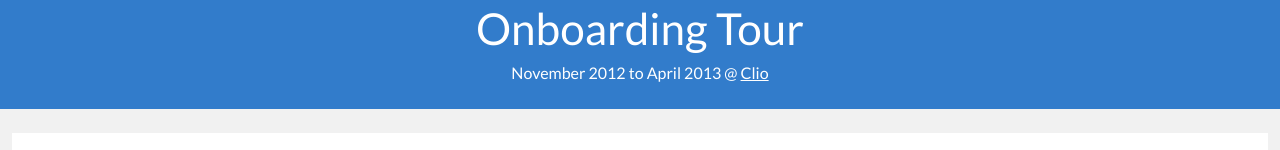
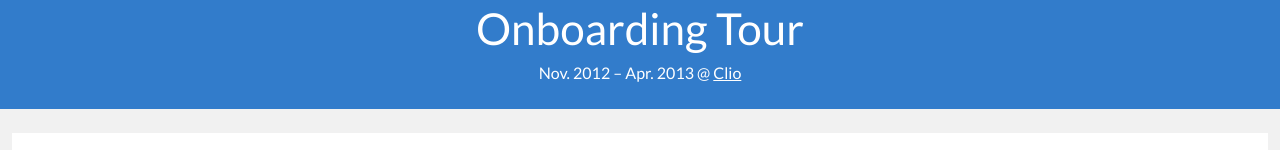
Before and after one commit to eugeneor/eugeneor.github.io, a plain HTML site: page projects/onboarding.html in a window 1280 px wide. Shown: the part 169-319 px from the top of the page. Drawn offline with Linux system fonts and the light colour scheme; files whose address does not match are found by name.

Commit message:
Adjust dates on the onboarding project page

```diff
--- a/projects/onboarding.html
+++ b/projects/onboarding.html
@@ -19,7 +19,7 @@
             <img src="../img/profile.png" width="125" height="125">
           </div>
           <h1>Onboarding Tour</h1>
-          <p class="date">November 2012 to April 2013 @ <a href="http://www.clio.com" target="_blank" title="Clio">Clio</a></p>
+          <p class="date">Nov. 2012 &#8211; Apr. 2013 @ <a href="http://www.clio.com" target="_blank" title="Clio">Clio</a></p>
         </div>
       </div>
     </header>
```
